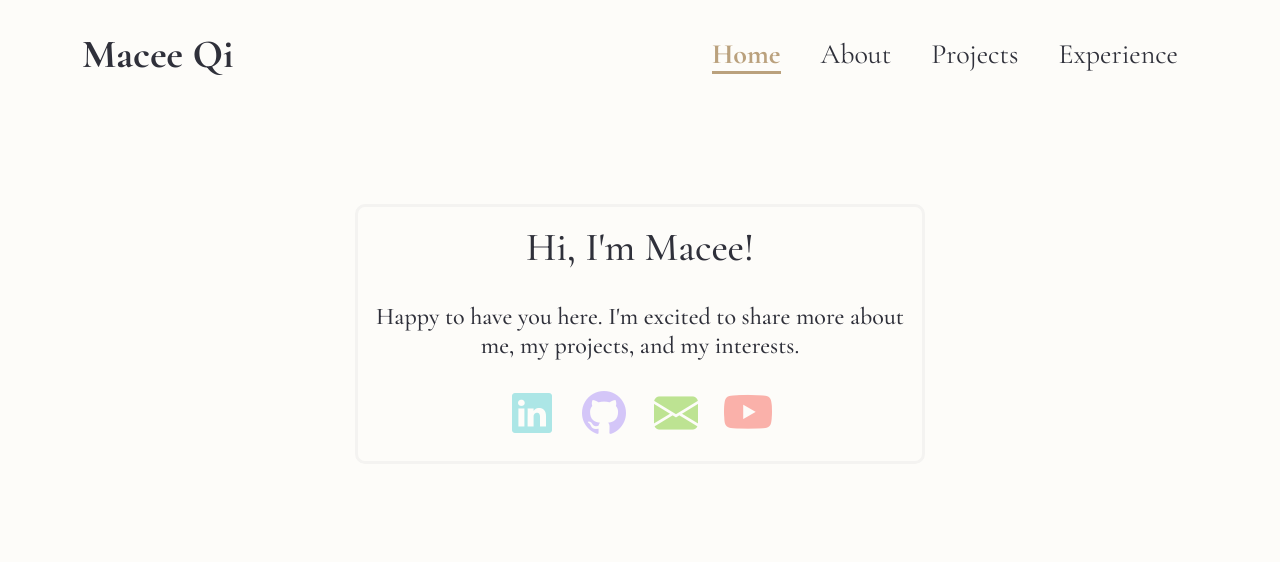
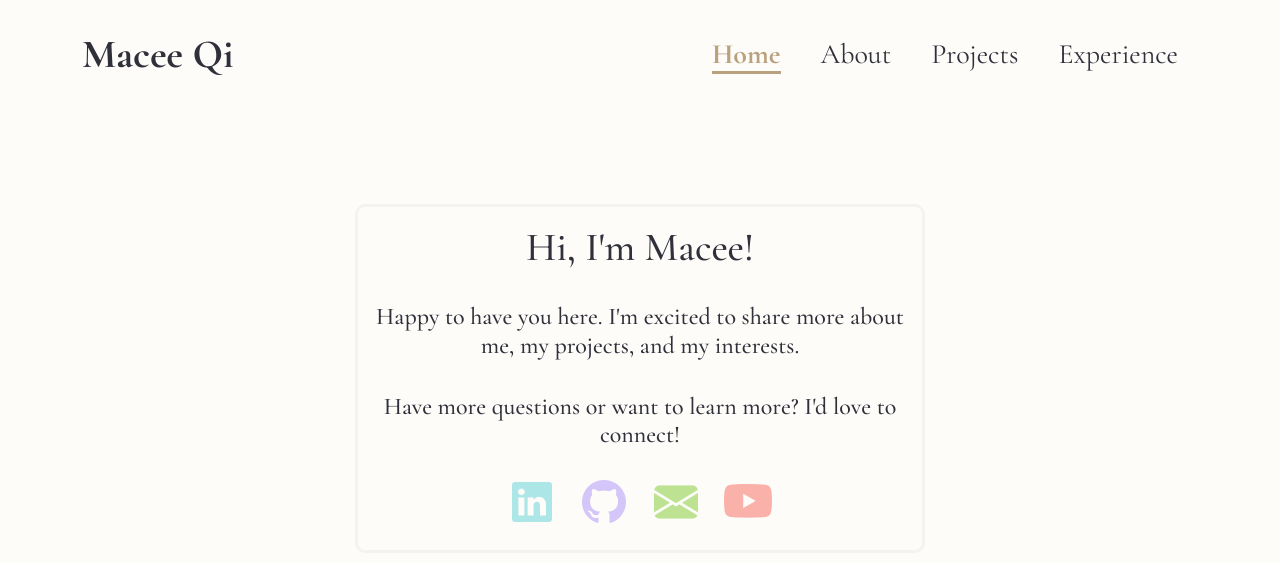
Before and after one commit to MaceeQi/MaceeQi.github.io, a React (Create React App) app: page / in a window 1280 px wide. Shown: the top 562 px of the page. Built offline with nearby package versions, Linux system fonts and the light colour scheme.

Commit message:
update landing page message

```diff
--- a/src/components/home/index.js
+++ b/src/components/home/index.js
@@ -20,6 +20,10 @@ const HomeComponent = () => {
                         <h4>
                             Happy to have you here.
                             I'm excited to share more about me, my projects, and my interests.
+                        </h4>
+                        <br/>
+                        <h4>
+                            Have more questions or want to learn more? I'd love to connect!
                         </h4>
                     </div>
 
```
